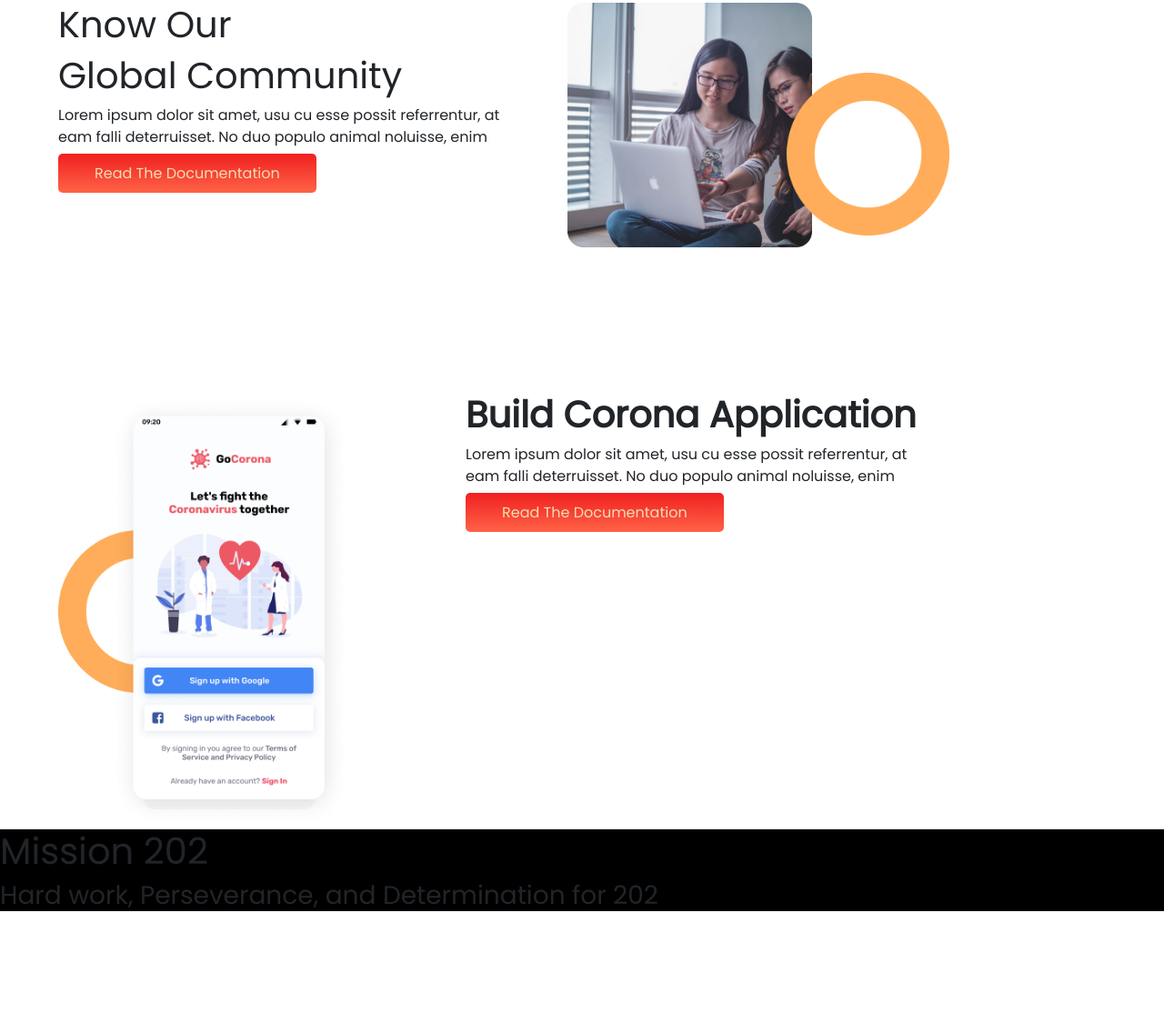
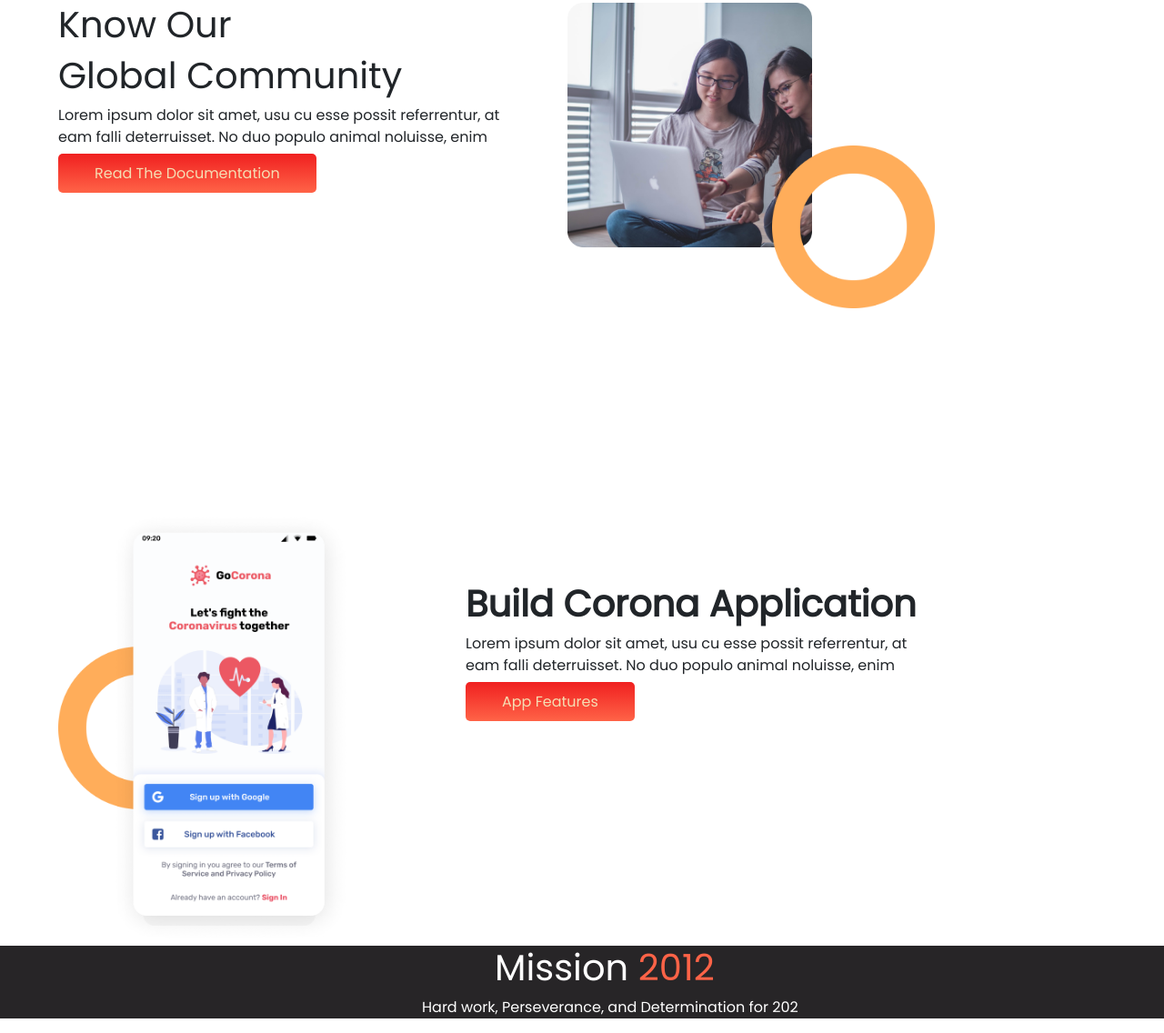
Before and after one commit to shahriarh/Assignment1, a plain HTML site: page index.html in a window 1280 px wide. Shown: the part 1844-2980 px from the top of the page at 91% size. Before the commit the page ends 2854 px from the top, so only its background shows below. Drawn offline with nearby package versions, Linux system fonts and the light colour scheme.

Commit message:
fotter updated

```diff
--- a/index.html
+++ b/index.html
@@ -102,7 +102,7 @@
  <section>
 
     <div class="max-width first-detail" style="margin-left: 4rem;">
-        <div class="row" style=" ">
+        <div class="row" >
             <h1>Know Our</h1>
             <h1 style="">Global Community</h1>
            </div>
@@ -113,8 +113,8 @@
 
        </div>
        <div class="quarter-width">
-           <img src="images/pictures/coding.png" alt="" srcset="" style="margin-left:-1rem; width:60%">
-           <img src="images/shapes/shape-1.png" alt="" srcset="" style="margin-left: -2rem; margin-top: 4rem;">
+           <img src="images/pictures/coding.png" alt="" srcset="" class="" style="margin-left:-1rem; width:60%;padding-bottom: 8rem;">
+           <img src="images/shapes/shape-1.png" alt="" srcset="" class="" style="margin-left: -3rem;padding-top:6rem;">
    </div>
 
  </section>
@@ -123,22 +123,23 @@
         <img src="images/shapes/shape-1.png" alt="" srcset="" >
         <img src="images/pictures/app.png" alt="" srcset="" style="margin-left:-8rem; width:60%">
    </div>
-    <div class="max-width first-detail">
+    <div class="max-width first-detail app">
         <div class="row" style=" ">
             <h1><b>Build Corona Application</b></h1>
-
-           </div>
-           <p style="margin-bottom:1rem;">Lorem ipsum dolor sit amet, usu cu esse possit
-            referrentur, at eam falli deterruisset. No duo populo
-            animal noluisse, enim</p>
-            <a target="_blank" href="" class="link-button">Read The Documentation</a>
-
-       </div>
+        </div>
+        <p style="margin-bottom:1rem;">Lorem ipsum dolor sit amet, usu cu esse possit
+        referrentur, at eam falli deterruisset. No duo populo
+        animal noluisse, enim</p>
+        <a target="_blank" href="" class="link-button">App Features</a>
+    </div>
 
  </section>
  <footer>
-     <div style="background: black; padding-left: 10 rem"><h1 style="">Mission 202</h1>
-        <h3>Hard work, Perseverance, and Determination for 202</h3></div>
+     <div style="background: rgb(39, 37, 39); padding-left: 34rem;">
+        <h1 style="color: white;">Mission <span style="color: tomato;">2012</span></h1>
+        <p style="color: white; margin-left:-5rem">Hard work, Perseverance, and Determination for 202</p>
+
+    </div>
  </footer>
 
 
--- a/style.css
+++ b/style.css
@@ -9,9 +9,12 @@ section{
 .half-width{
     width: 50%;
     padding-left: 5%;
+
 }
 .half-width img{
     width: 60%;
+    /* height:80%; */
+    /* border-radius: 10px; */
 }
 .link-button{
     text-decoration: none;
@@ -67,3 +70,6 @@ section{
   .max-width{
       width: 40%;
   }
+  .app{
+      margin-top:5rem;
+  }
```
Also changed, not shown: images/person/pagli.jpg (added), images/person/pagli1.jpg (added).
